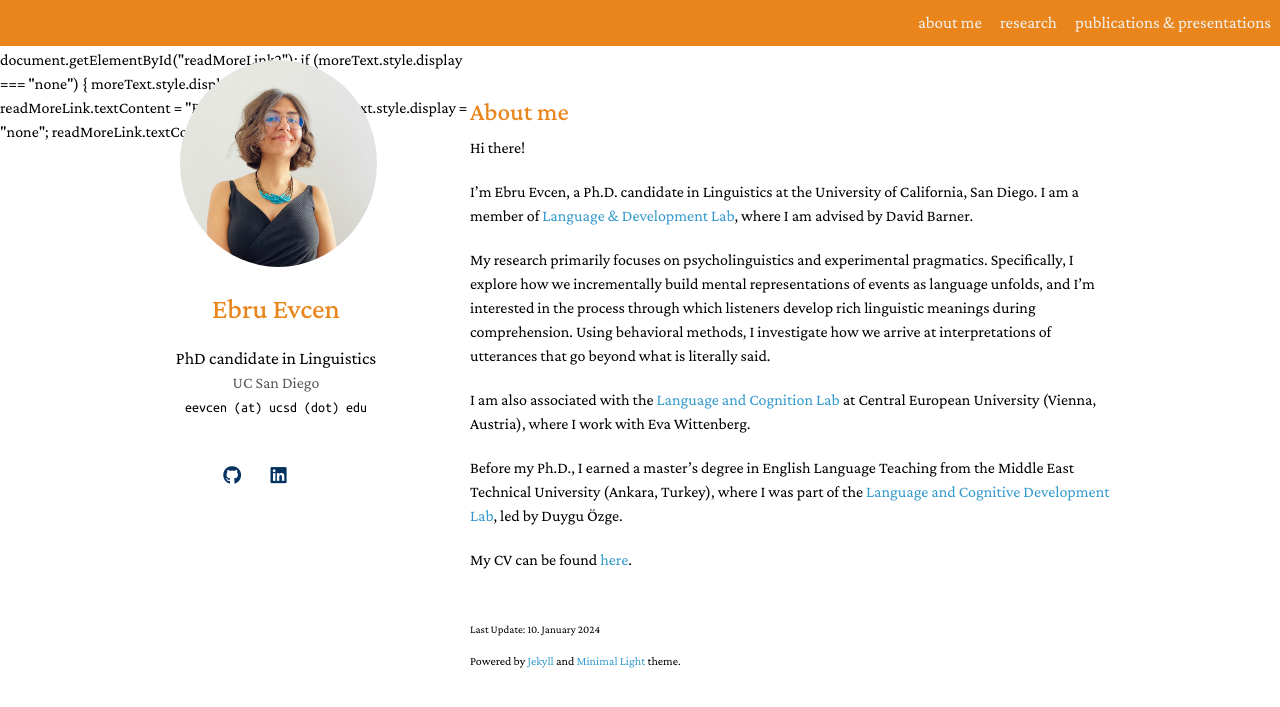
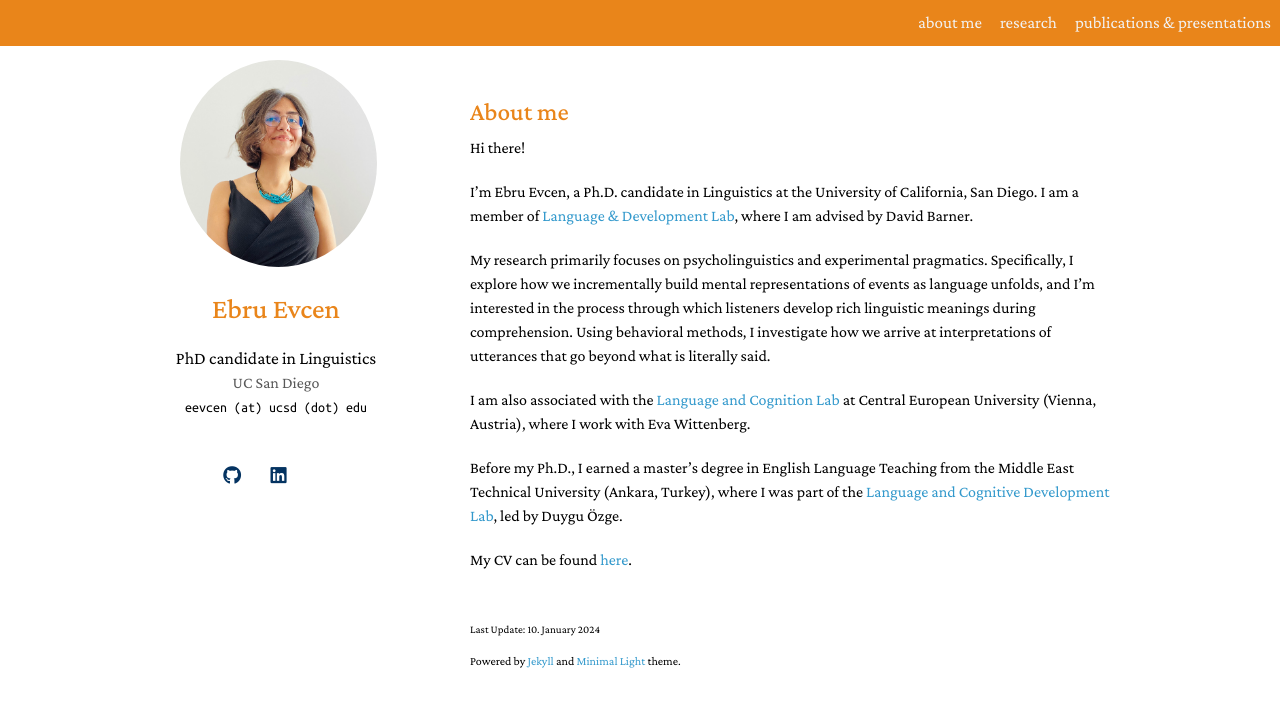
Before and after one commit to ebruevcen/ebruevcen.github.io, a Jekyll site: the page built from index.md, in a window 1280 px wide. Shown: the top 707 px of the page. Built offline with Jekyll 4.4.1, drawn with Linux system fonts in a browser that asks for light colours; a style sheet for code colours, icons or effects is not loaded.

Commit message:
Update homepage.html

```diff
--- a/_layouts/homepage.html
+++ b/_layouts/homepage.html
@@ -238,21 +238,6 @@
         }
     }
 
-
-</script>
-
-     function toggleReadMore() {
-        var moreText = document.getElementById("moreText2");
-        var readMoreLink = document.getElementById("readMoreLink2");
-
-        if (moreText.style.display === "none") {
-            moreText.style.display = "block";
-            readMoreLink.textContent = "Read Less";
-        } else {
-            moreText.style.display = "none";
-            readMoreLink.textContent = "Read More";
-        }
-    }
 </script>
 
 
```
